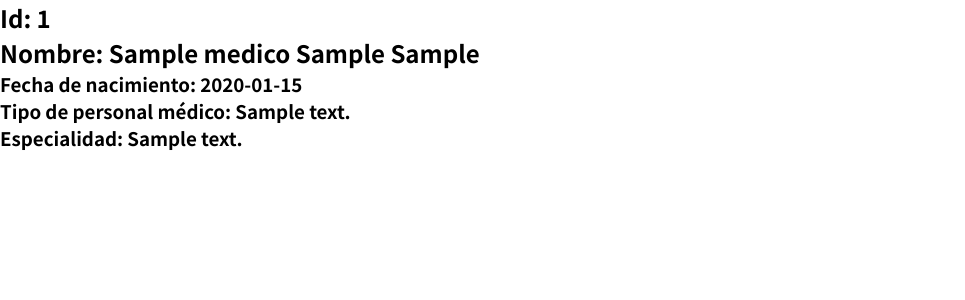
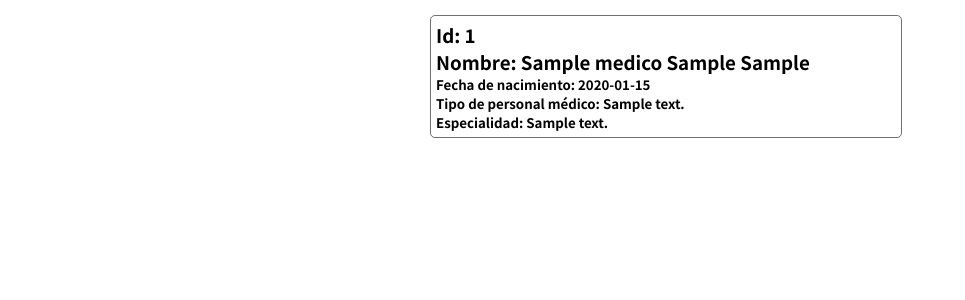
Before and after one commit to jorgelopez08/Clinica, a Flask app: page /doctores in a window 1280 px wide; the page is wider, and only the part inside the window is pictured. Shown: the part 80-380 px from the top of that part, without its empty margins (0-965 px from the left). Run offline with Flask 2, Linux system fonts and the light colour scheme; tables that the repository leaves empty hold one stand-in row (values such as "Sample post").

Commit message:
todos los templates con estilos terminados

```diff
--- a/app/static/css/styles.css
+++ b/app/static/css/styles.css
@@ -116,3 +116,56 @@ a{
 .register-main a:hover{
     box-shadow: 0 0 11px var(--gris);
 }
+
+/* ingreso de registros */
+.main-form{
+    display: flex;
+    margin: auto;
+    margin-top: 15px;
+    justify-content: center;
+    width: 500px;
+    border: var(--gris) solid 1px;
+    border-radius: 5px;
+}
+
+.main-form h1{
+    display: flex;
+    font-size: 30px;
+    justify-content: center;
+    margin-bottom: 10px;
+}
+
+.main-form label{
+    font-size: 18px;
+    font-weight: bold;
+}
+input{
+    width: 100%;
+    border: var(--gris) solid 1px;
+    border-radius: 5px;
+}
+input[type=radio]{
+    width: 10%;
+}
+input[type=submit]{
+    background-color: var(--azul-rey);
+    border: var(--gris-claro) solid 1px;
+    height: 30px;
+    margin: 5px 0px;
+}
+
+/* muestra de registros */
+
+.show{
+    margin: auto;
+    margin-top: 15px;
+    width: 500px;
+}
+.show-element{
+    border: var(--gris) solid 1px;
+    width: 100%;
+    padding: 5px;
+    border-radius: 5px;
+    margin-bottom: 10px;
+    justify-content: center;
+}
--- a/app/templates/r_pacientes.html
+++ b/app/templates/r_pacientes.html
@@ -6,8 +6,8 @@
 {% block content %}
 <main>
     <section class="main-form">
-        <h1>Registro de pacientes</h1>
         <form method="POST">
+            <h1>Registro de pacientes</h1>
             <div class="form-group">
                 <label for="text">Nombre</label>
                 <input type="text" name="nombre" id="nombre" class="form-control" placeholder="Ingrese nombre">
@@ -26,11 +26,11 @@
             </div>
             <div class="form-group">
                 <label for="text">Alergias</label>
-                <input type="text" name="alergias" id="alergias" class="form-control" placeholder="Alergias (separadas por comas ',')">
+                <input type="text" style="height: 60px;" name="alergias" id="alergias" class="form-control" placeholder="Alergias (separadas por comas ',')">
             </div>
             <div class="form-group">
                 <label for="text">Padecimiento</label>
-                <input type="text" name="padecimiento" id="padecimiento" class="form-control" placeholder="Ingrese padecimiento">
+                <input type="text" style="height: 60px;" name="padecimiento" id="padecimiento" class="form-control" placeholder="Ingrese padecimiento">
             </div>
             <input type="submit" value="submit">
         </form>
--- a/app/templates/r_personal.html
+++ b/app/templates/r_personal.html
@@ -6,8 +6,8 @@
 {% block content %}
 <main>
     <section class="main-form">
-        <h1>Registro de personal</h1>
         <form method="POST">
+            <h1>Registro de personal</h1>
             <div class="form-group">
                 <label for="text">Nombre</label>
                 <input type="text" name="nombre" id="nombre" class="form-control" placeholder="Ingrese nombre">
@@ -42,7 +42,7 @@
                     <option value="2">Cardiologo</option>
                     <option value="3">Enfermeria pediatrica</option>
             </div>
-            <input type="button" value="submit">
+            <input type="submit" value="submit">
         </form>
     </section>
 </main>
--- a/app/templates/r_procedimientos.html
+++ b/app/templates/r_procedimientos.html
@@ -6,8 +6,8 @@
 {% block content %}
 <main>
     <section class="main-form">
-        <h1>Registro de procedimientos</h1>
         <form method="POST">
+            <h1>Registro de procedimientos</h1>
             <div class="form-group">
                 <label for="text">Id del paciente</label>
                 <input type="text" name="id_paciente" id="paciente" class="form-control" placeholder="Ingrese el ID del paciente">
@@ -18,7 +18,7 @@
             </div>
             <div class="form-group">
                 <label for="text">Notas</label>
-                <input type="text" name="nota" id="nota" class="form-control" placeholder="Ingrese notas del procedimiento">
+                <input type="text" name="nota" id="nota" class="form-control" style="height: 100px;" placeholder="Ingrese notas del procedimiento">
             </div>
             <div class="form-group">
                 <label for="entrada">Fecha de entrada</label>
--- a/app/templates/show.html
+++ b/app/templates/show.html
@@ -4,24 +4,26 @@
 {% endblock %}
 
 {% block content %}
+<section class="show">
+    <ul>
         {% for elemento in datos %}
         <li class="show-element">
-            <h2>Id: {{ elemento.id }}</h2>
-            <h2>Nombre: {{elemento.nombre}} {{ elemento.apellido_paterno}} {{ elemento.apellido_materno}}</h2>
-            <h3>Fecha de nacimiento: {{ elemento.fecha_nacimiento}}</h3>
+            <h3>Id: {{ elemento.id }}</h2>
+            <h3>Nombre: {{elemento.nombre}} {{ elemento.apellido_paterno}} {{ elemento.apellido_materno}}</h2>
+            <h5>Fecha de nacimiento: {{ elemento.fecha_nacimiento}}</h3>
             {% if title=="Pacientes"%}
-                <h3>Padecimiento: {{ elemento.padecimiento}}</h3>
-                <h3>Alergias: {{ elemento.alergias}}</h3>
+            <h5>Padecimiento: {{ elemento.padecimiento}}</h3>
+            <h5>Alergias: {{ elemento.alergias}}</h3>
             {% elif title == "Personal médico" %}
             {% for x in tipo%}
             {% if x.id == elemento.tipo_personal %}
-                    <h3>Tipo de personal médico: {{x.descripcion}}</h3>
+            <h5>Tipo de personal médico: {{x.descripcion}}</h3>
             {% endif %}
             {% endfor %}
             {% if extra %}
             {% for y in extra%}
             {% if y.id == elemento.especialidad %}
-                        <h3>Especialidad: {{ y.descripcion }}</h3>
+            <h5>Especialidad: {{ y.descripcion }}</h3>
             {% endif %}
             {% endfor %}
             {% endif %}
@@ -30,4 +32,6 @@
             {% endif %}
         </li>
         {% endfor %}
+    </ul>
+</section>
 {% endblock %}
--- a/app/views.py
+++ b/app/views.py
@@ -1,7 +1,7 @@
 from flask import Blueprint, render_template
 from sqlalchemy.orm import session
 from sqlalchemy.orm.session import Session
-from .models import Administrativos, Especialidades, Pacientes, Personal_medico, Procedimientos, Tipo_personal
+from .models import Administrativos, Especialidades, Pacientes, Personal_medico, Procedimientos, Tipo_personal, Tipo_procedimiento
 from sqlalchemy.orm import sessionmaker
 
 Session = sessionmaker()
@@ -44,6 +44,8 @@ def admin():
 def procedimientos():
     context = {
         'title':"Procedimientos",
+        'extra':Tipo_procedimiento.query.all(),
         'datos':Procedimientos.query.all()
     }
-    return render_template("show.html", **context)
+    print(context['extra'])
+    return render_template("procedimientos.html", **context)
```
Also changed, not shown: app/auth.py (+22 -16 lines), app/templates/procedimientos.html (added, +29 -0 lines). Lines whose indentation alone changed are shown as unchanged.
